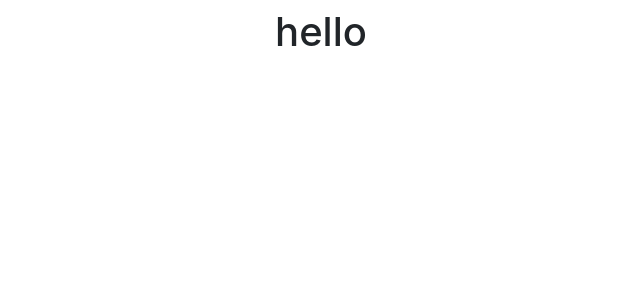
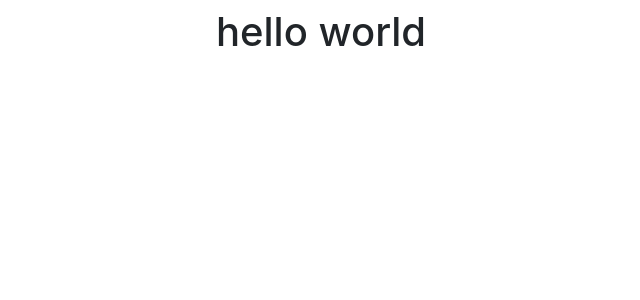
Before and after one commit to Martinaroque/dictionary, a React (Create React App) app: page / in a window 1280 px wide. Shown: the top 300 px of the page, without its empty margins (319-959 px from the left). Built offline with nearby package versions, Linux system fonts and the light colour scheme.

Commit message:
Update App.js

```diff
--- a/src/App.js
+++ b/src/App.js
@@ -1,11 +1,11 @@
-import logo from './logo.svg';
+
 import './App.css';
 
 function App() {
   return (
     <div className="App">
       <header className="App-header">
-<h1 className='text-center m-2'>hello</h1>
+<h1 className='text-center m-2'>hello world</h1>
       </header>
     </div>
   );
```
